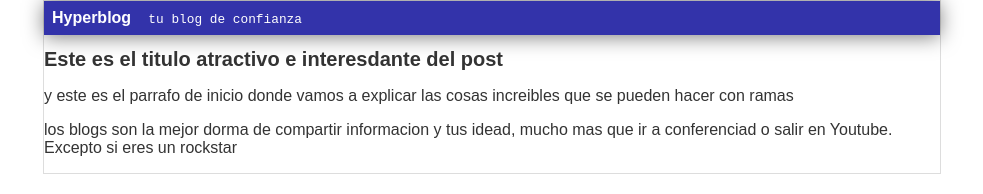
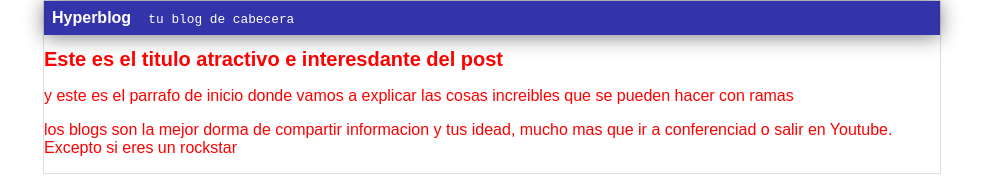
Before and after one commit to jhonatansl93/hyperblog, a plain HTML site: page index.html in a window 1280 px wide. Shown: the whole page, without its empty margins (148-1131 px from the left). Drawn offline with Linux system fonts and the light colour scheme.

Commit message:
modificacion de cabecera y color de fuente

```diff
--- a/css/slyles.css
+++ b/css/slyles.css
@@ -1,6 +1,6 @@
 body
 {
-    color: #333;
+    color: red;
     text-align: left;
     font-family: Arial, Helvetica, sans-serif;
     font-size: 16px;
--- a/index.html
+++ b/index.html
@@ -11,7 +11,7 @@
     <div id="container">
         <div id="cabecera">
             Hyperblog
-            <samp id="tagline">tu blog de confianza</samp>
+            <samp id="tagline">tu blog de cabecera</samp>
         </div>
         <div id="post">
             <h1>Este es el titulo atractivo e interesdante del post</h1>
```
